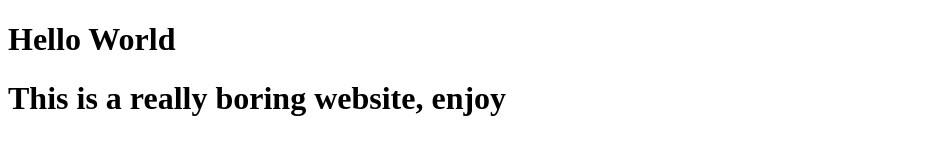
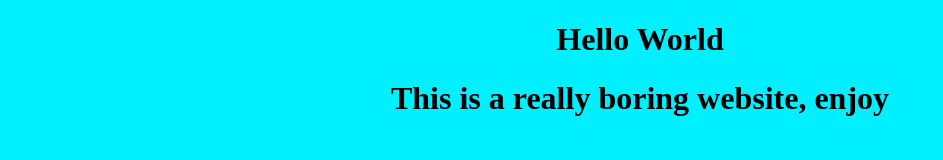
Before and after one commit to thumperfuzzy/thumperfuzzy.github.io, a plain HTML site: page index.html in a window 1280 px wide. Shown: the whole page, without its empty margins (0-943 px from the left). Drawn offline with Linux system fonts and the light colour scheme.

Commit message:
Changed background color of website

```diff
--- a/index.html
+++ b/index.html
@@ -5,8 +5,8 @@
 
 </head>
 
-<body>
-	<h1>Hello World</h1>
-	<h1>This is a really boring website, enjoy</h1>
+<body style="background-color:#00F0FF; ">
+	<h1 style="text-align:center; ">Hello World</h1>
+	<h1 style="text-align:center; ">This is a really boring website, enjoy</h1>
 
 </body>
```
